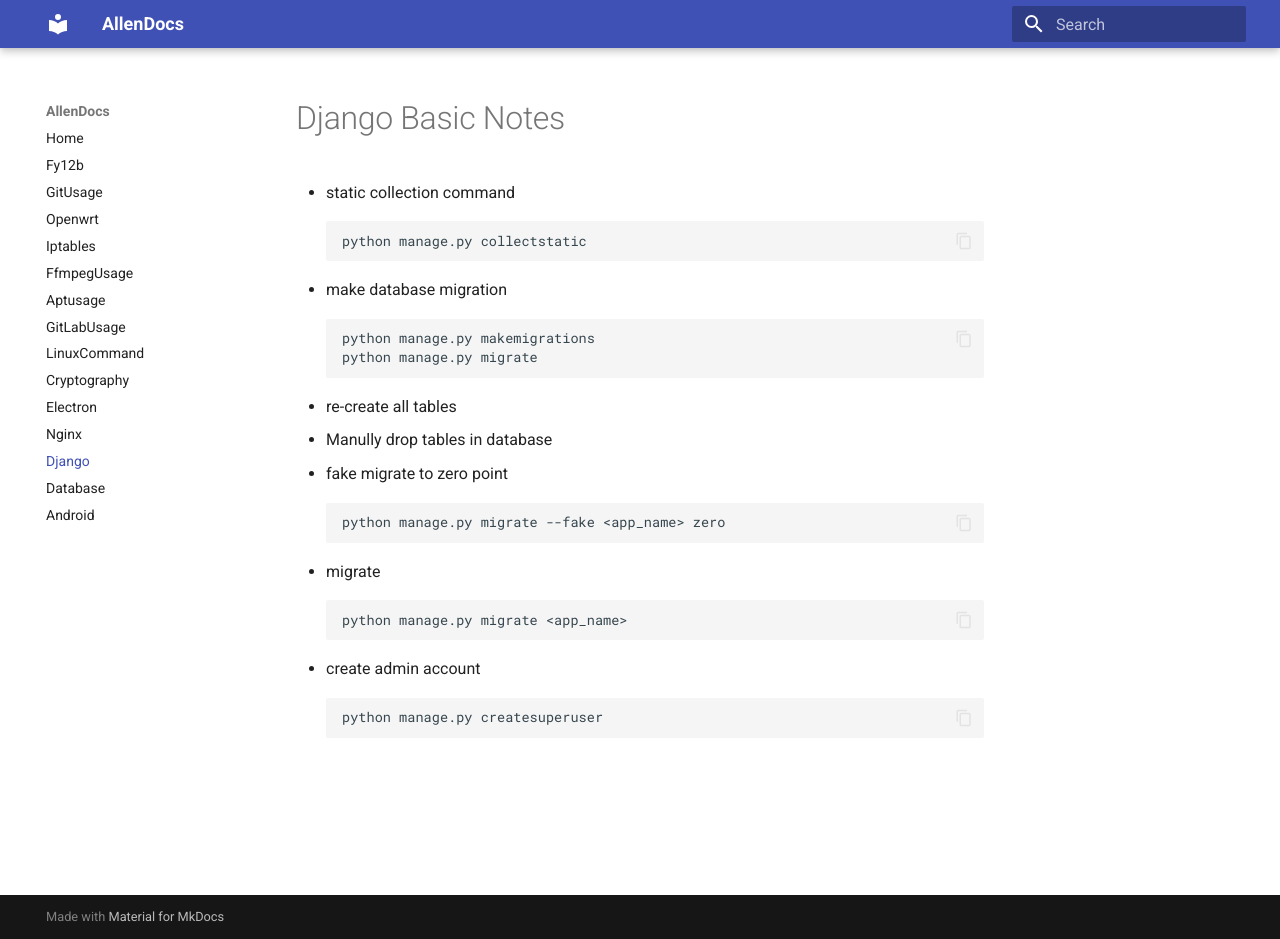
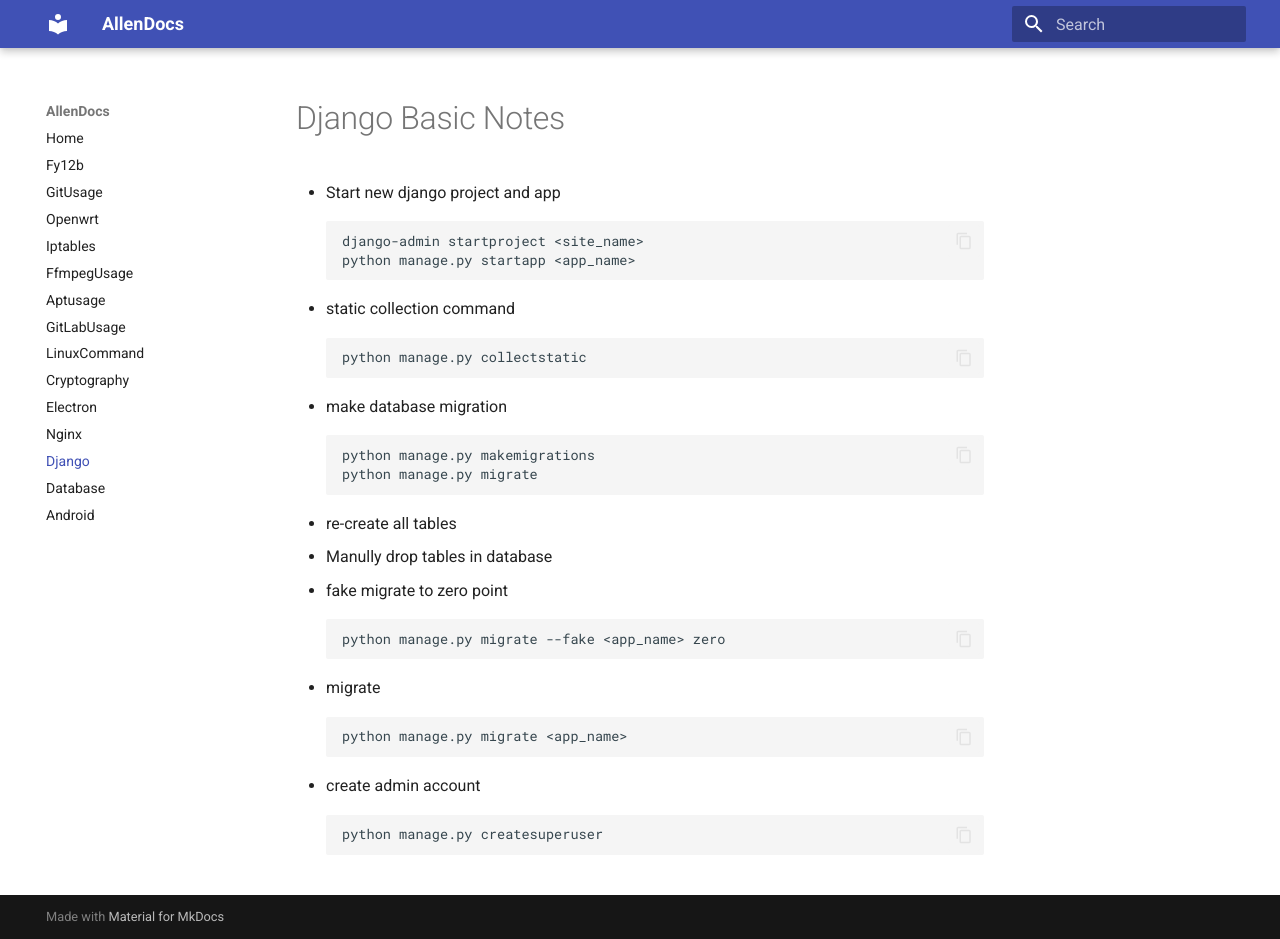
Before and after one commit to Ordinary-Capability/mydoc, an MkDocs documentation site: the page built from docs/django.md, in a window 1280 px wide and 939 px high. Built offline with MkDocs 1.6.1 and Material for MkDocs 9.7.7, drawn with Linux system fonts in a browser that asks for light colours.

Commit message:
Update django.md

````diff
--- a/docs/django.md
+++ b/docs/django.md
@@ -1,4 +1,9 @@
 # Django Basic Notes
+- Start new django project and app
+  ```
+  django-admin startproject <site_name>
+  python manage.py startapp <app_name>
+  ```
 - static collection command
     ```
     python manage.py collectstatic
````
